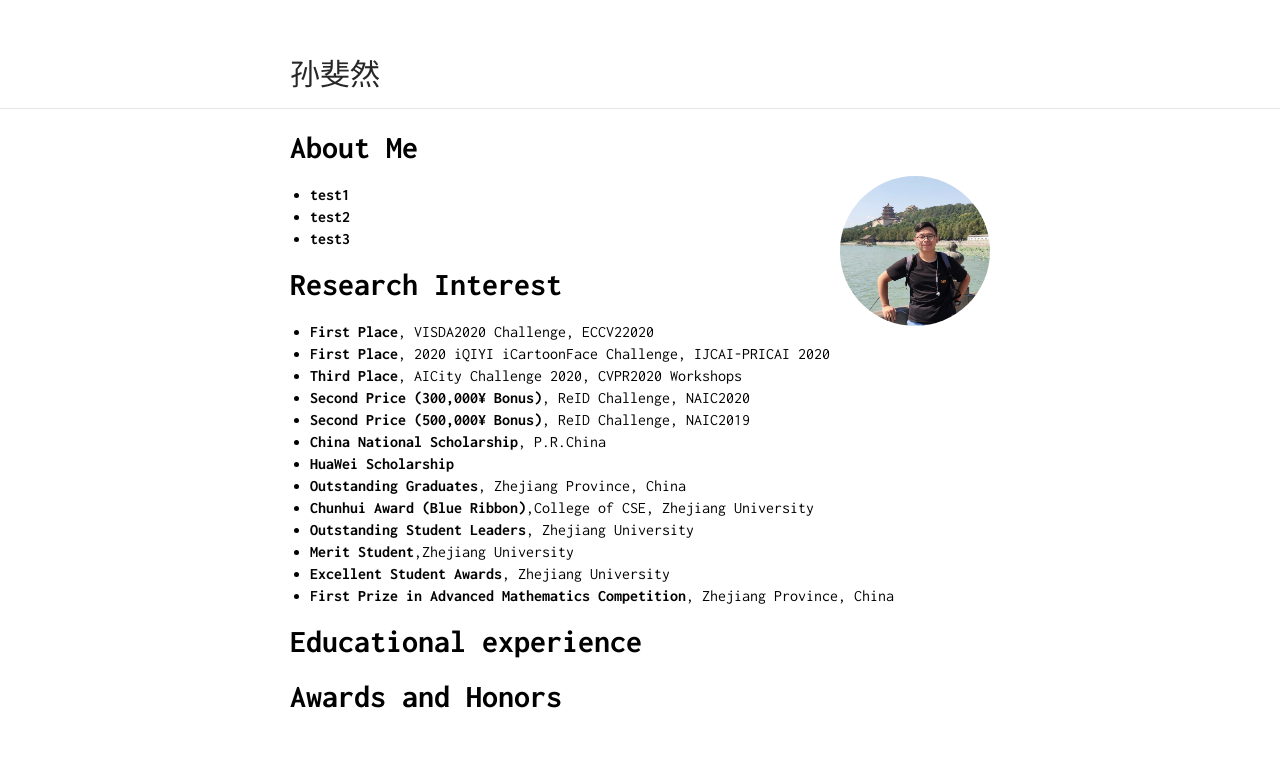
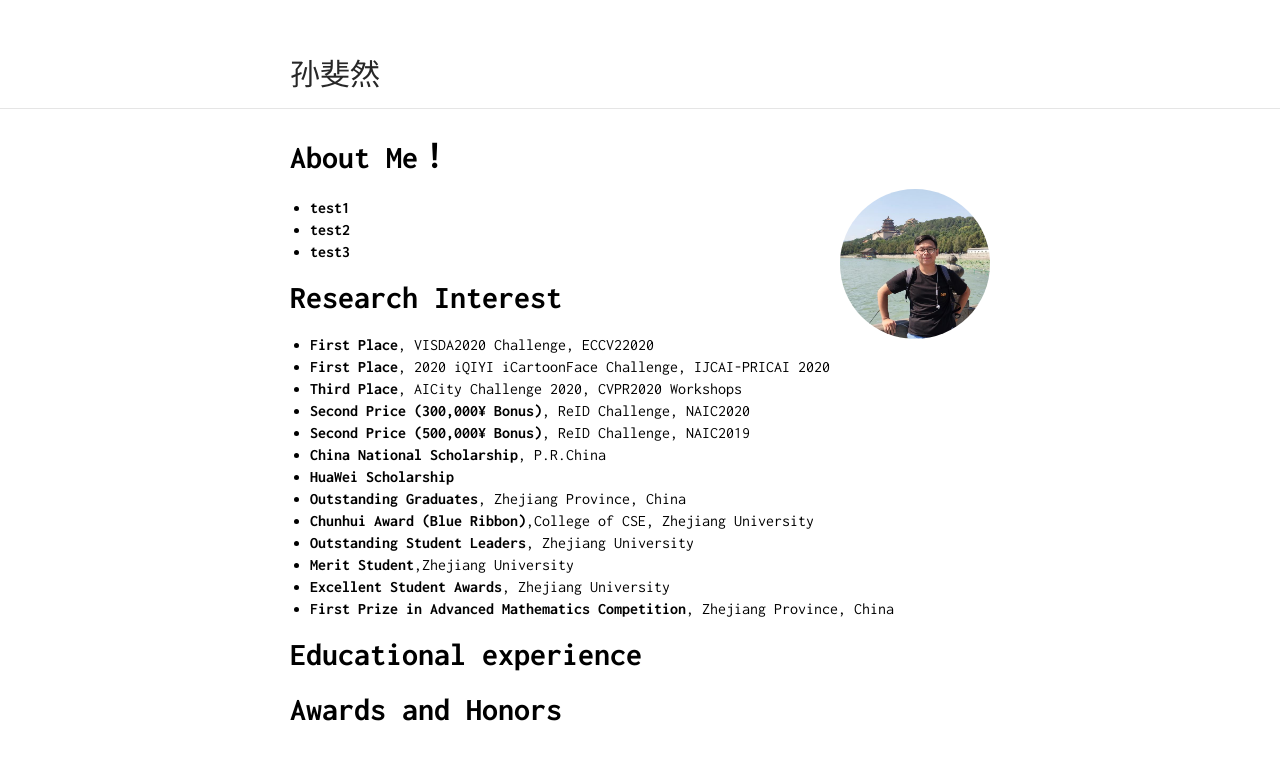
Before and after one commit to OrientTraveller/OrientTraveller.github.io, a Jekyll site: the page built from index.md, in a window 1280 px wide. Shown: the top 760 px of the page. Built offline with Jekyll 4.4.1, drawn with Linux system fonts in a browser that asks for light colours; our own code applies the rules of GitHub Pages for plain Markdown files.

```diff
--- a/index.md
+++ b/index.md
@@ -2,7 +2,7 @@
 <title>Sunfeiran 个人主页</title>
 </head>
 
-# About Me
+# About Me！
 <img class="profile-picture" src="https://orienttraveller.github.io/sfr.jpg">
 - **test1**
 - **test2**
```
